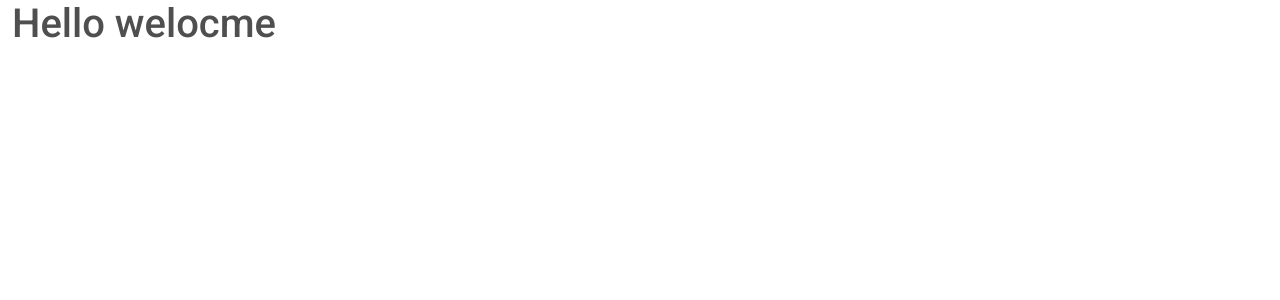
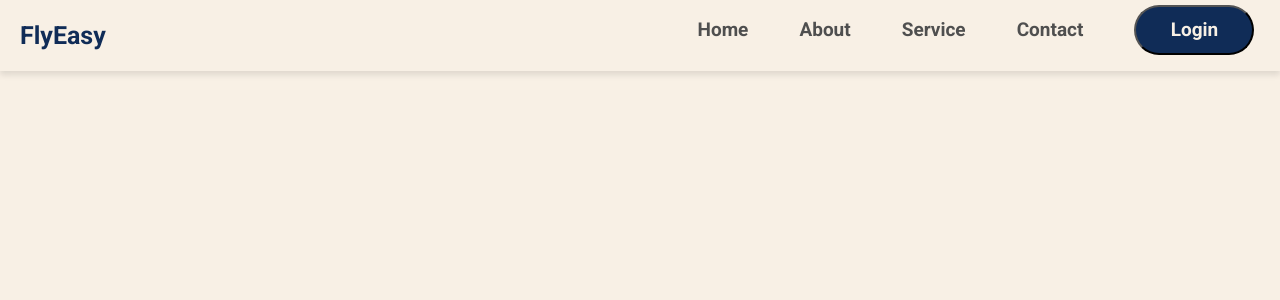
Before and after one commit to muhamedshijas/FlyEasy, a React (Create React App) app in the folder client/: page / in a window 1280 px wide. Shown: the top 300 px of the page. Built offline with nearby package versions, Linux system fonts and the light colour scheme.

Commit message:
navbar added

```diff
--- /dev/null
+++ b/client/src/App.css
@@ -0,0 +1,5 @@
+body{
+    margin: 0px !important;
+    padding: 0px  !important;
+  background-color: #F8F0E5;
+}
--- a/client/src/App.js
+++ b/client/src/App.js
@@ -1,10 +1,12 @@
 import React from 'react';
 import { MDBBtn, MDBContainer } from 'mdb-react-ui-kit';
+import './App.css'
+import Navbar from './Components/Navbar/Navbar';
 
 function App() {
   return (
     <MDBContainer fluid>
-      <h1>Hello welocme</h1>
+      <Navbar/>
     </MDBContainer>
   );
 }
--- /dev/null
+++ b/client/src/Components/Navbar/Navbar.css
@@ -0,0 +1,43 @@
+.container-fluid{
+    padding: 0px;
+    margin: 0px;
+}
+.nav{
+    width: 100vw;
+    overflow-x: hidden !important;
+    display: flex;
+    align-items: center;
+    justify-content: space-between;
+    background-color:#F8F0E5;
+    box-shadow: 0px 4px 6px rgba(0, 0, 0, 0.1);
+}
+.logo{
+    padding-left: 20px;
+    width: 50%;
+    font-size: 25px;
+    font-weight: bold;
+    color: #102C57;
+}
+.links ul{
+    list-style: none;
+    display: flex;
+    justify-content: space-around;
+    align-items: center;
+    font-size: 19px;
+    font-weight: bold;
+}
+.links ul li{
+    cursor: pointer;
+}
+.links {
+    padding-top: 5px;
+    width: 50%;
+}
+.links ul button{
+    width: 120px;
+    height: 50px;
+    font-weight: bold;
+    color: #F8F0E5;
+    background-color: #102C57;
+    border-radius: 30px;
+}
--- /dev/null
+++ b/client/src/Components/Navbar/Navbar.js
@@ -0,0 +1,22 @@
+import React from 'react'
+import './Navbar.css'
+function Navbar() {
+  return (
+    <div className='nav'>
+    <div className="logo">
+    FlyEasy
+    </div>
+    <div className="links">
+    <ul>
+    <li>Home</li>
+    <li>About</li>
+    <li>Service</li>
+    <li>Contact</li>
+    <li><button>Login</button></li>
+    </ul>
+    </div>
+    </div>
+  )
+}
+
+export default Navbar
```
